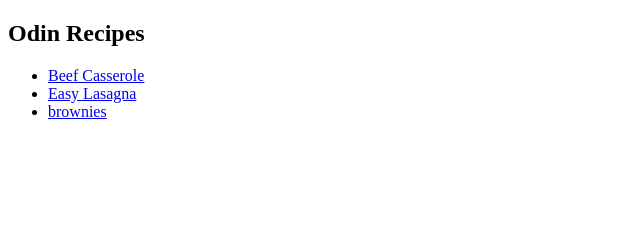
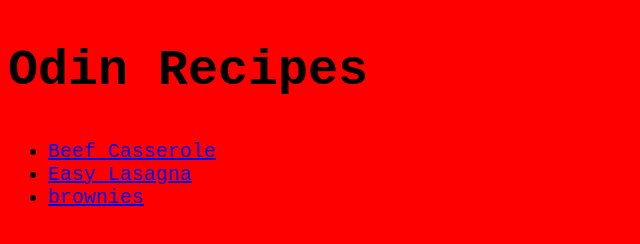
Before and after one commit to ErikaFurudo111297/odin-recipes, a plain HTML site: page index.html in a window 1280 px wide. Shown: the whole page, without its empty margins (0-640 px from the left). Drawn offline with Linux system fonts and the light colour scheme.

Commit message:
Added some simple brutalist styling to each page.

```diff
--- /dev/null
+++ b/browniesstyle.css
@@ -0,0 +1,4 @@
+* {
+    background-color: red;
+    font-family: monospace;
+}
--- /dev/null
+++ b/casserolestyle.css
@@ -0,0 +1,4 @@
+* {
+    background-color: red;
+    font-family: monospace;
+}
--- a/index.html
+++ b/index.html
@@ -1,19 +1,20 @@
 <!DOCTYPE html>
 <html lang="en">
     <head>
+        <link rel="stylesheet" href="indexstyle.css">
         <meta charset="utf-8">
         <title>
             Odin Recipes Homepage
         </title>
     </head>
     <body>
-        <h2>
+        <h2 class="h2">
             Odin Recipes
         </h2>
         <ul>
-        <li><a href="beefcasserole.html" target="_blank" rel="noopener noreferrer">Beef Casserole</a></li>
-        <li><a href="lasagna.html" target="_blank" rel="noopener noreferrer">Easy Lasagna</a></li>
-        <li><a href="brownies.html" target="_blank" rel="noopener noreferrer">brownies</a></li>
+        <li class="link"><a href="beefcasserole.html" target="_blank" rel="noopener noreferrer">Beef Casserole</a></li>
+        <li class="link"><a href="lasagna.html" target="_blank" rel="noopener noreferrer">Easy Lasagna</a></li>
+        <li class="link"><a href="brownies.html" target="_blank" rel="noopener noreferrer">brownies</a></li>
         </ul>
     </body>
 </html>
--- /dev/null
+++ b/indexstyle.css
@@ -0,0 +1,15 @@
+.h2 {
+    font-size: 50px;
+    font-weight: 800;
+    color: black;
+    font-family: monospace;
+}
+
+.link {
+    font-size: 20px;
+    font-family: monospace;
+}
+
+* {
+    background-color: red;
+}
--- /dev/null
+++ b/lasagnastyle.css
@@ -0,0 +1,4 @@
+* {
+    font-family: monospace;
+    background-color: red;
+}
```
Also changed, not shown: beefcasserole.html (+1 -0 lines), brownies.html (+1 -0 lines), lasagna.html (+1 -0 lines).
